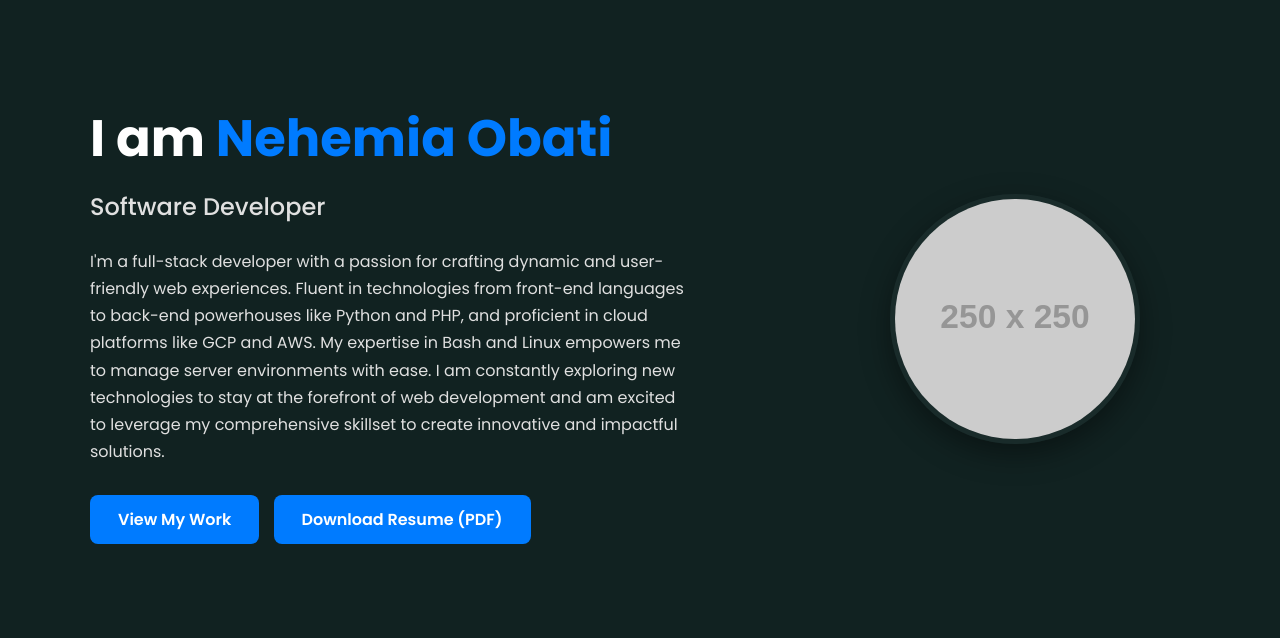
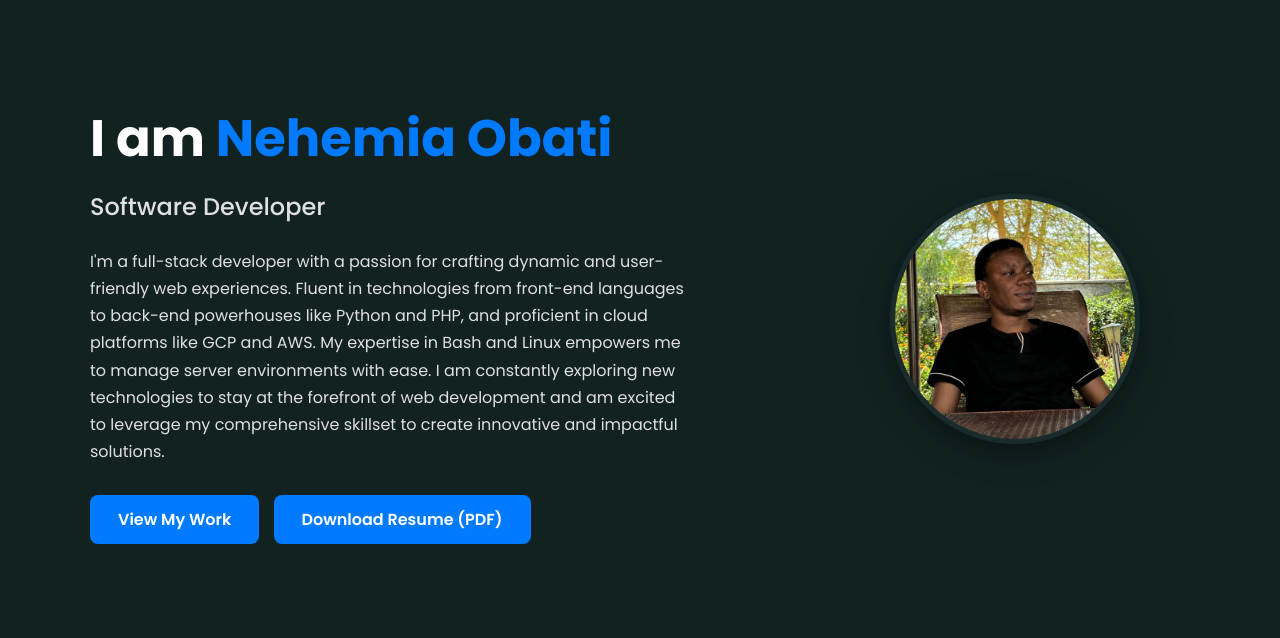
Before and after one commit to nehemiaobati/appbackup, a PHP site: page /portfolio in a window 1280 px wide. Shown: the part 89-727 px from the top of the page. Run offline with PHP 8.4, Linux system fonts and the light colour scheme; grey boxes labelled with a size stand in for pictures from a placeholder-image service; data that the repository does not hold is empty; some libraries are stand-ins or nearby versions.

Commit message:
feat: Replace hero placeholder with portrait image
Update the hero section on the portfolio page to use an actual portrait photo instead of the temporary placeholder from placehold.co.

This commit adds the new `potrait.jpg` image to the assets and updates the `portfolio.php` template to display it, personalizing the page.

```diff
--- a/templates/portfolio.php
+++ b/templates/portfolio.php
@@ -238,7 +238,7 @@
                         <a href="/resume/pdf" class="btn resume-btn" target="_blank" style="margin-left: 10px;">Download Resume (PDF)</a>
                     </div>
                     <div class="hero-image-container">
-                        <img src="https://placehold.co/250x250/EFEFEF/333333?text=N.O." alt="Nehemia Obati" class="hero-image">
+                        <img src="assets/images/potrait.jpg" alt="Nehemia Obati" class="hero-image">
                     </div>
                 </div>
             </div>
```
Also changed, not shown: public/assets/images/potrait.jpg (added).
